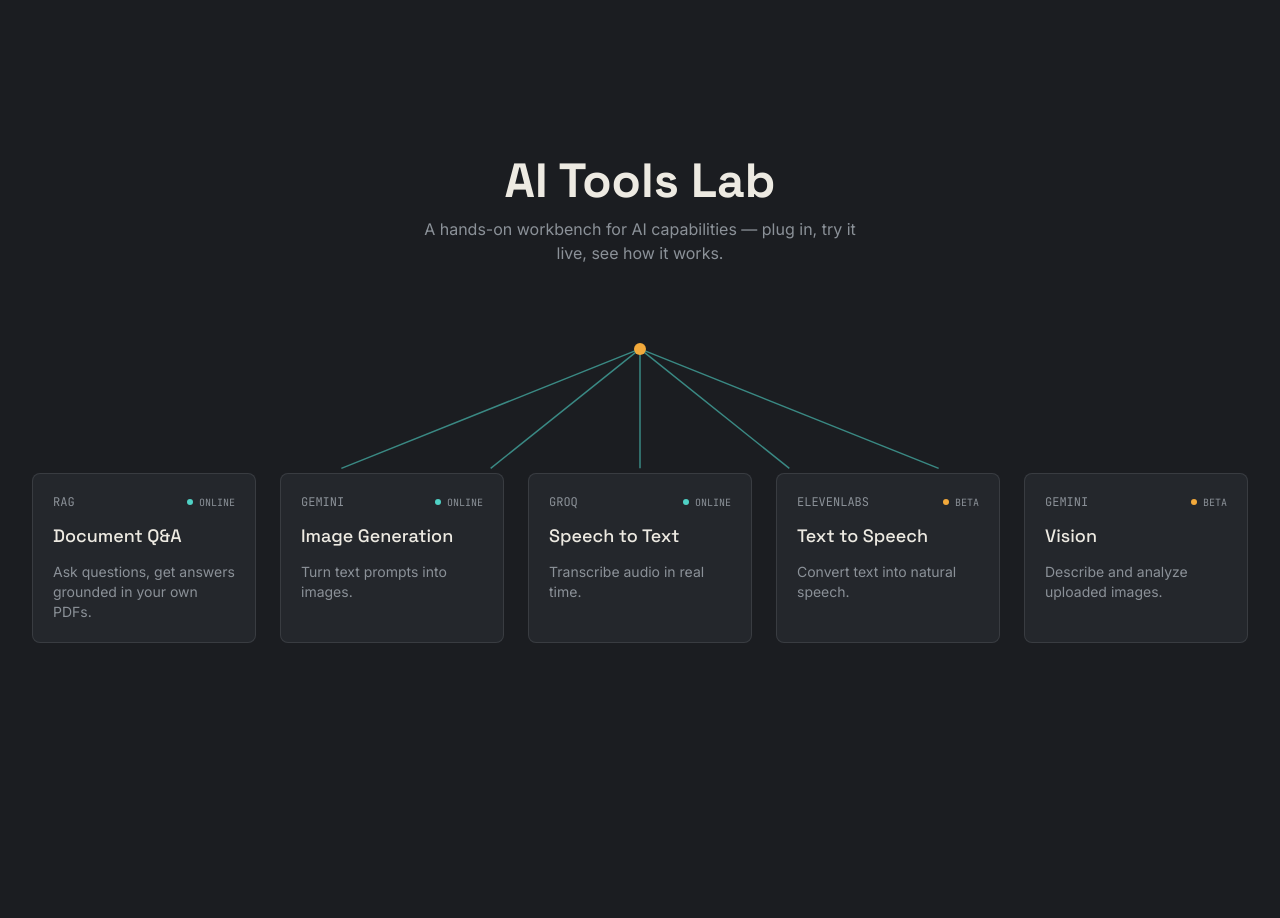
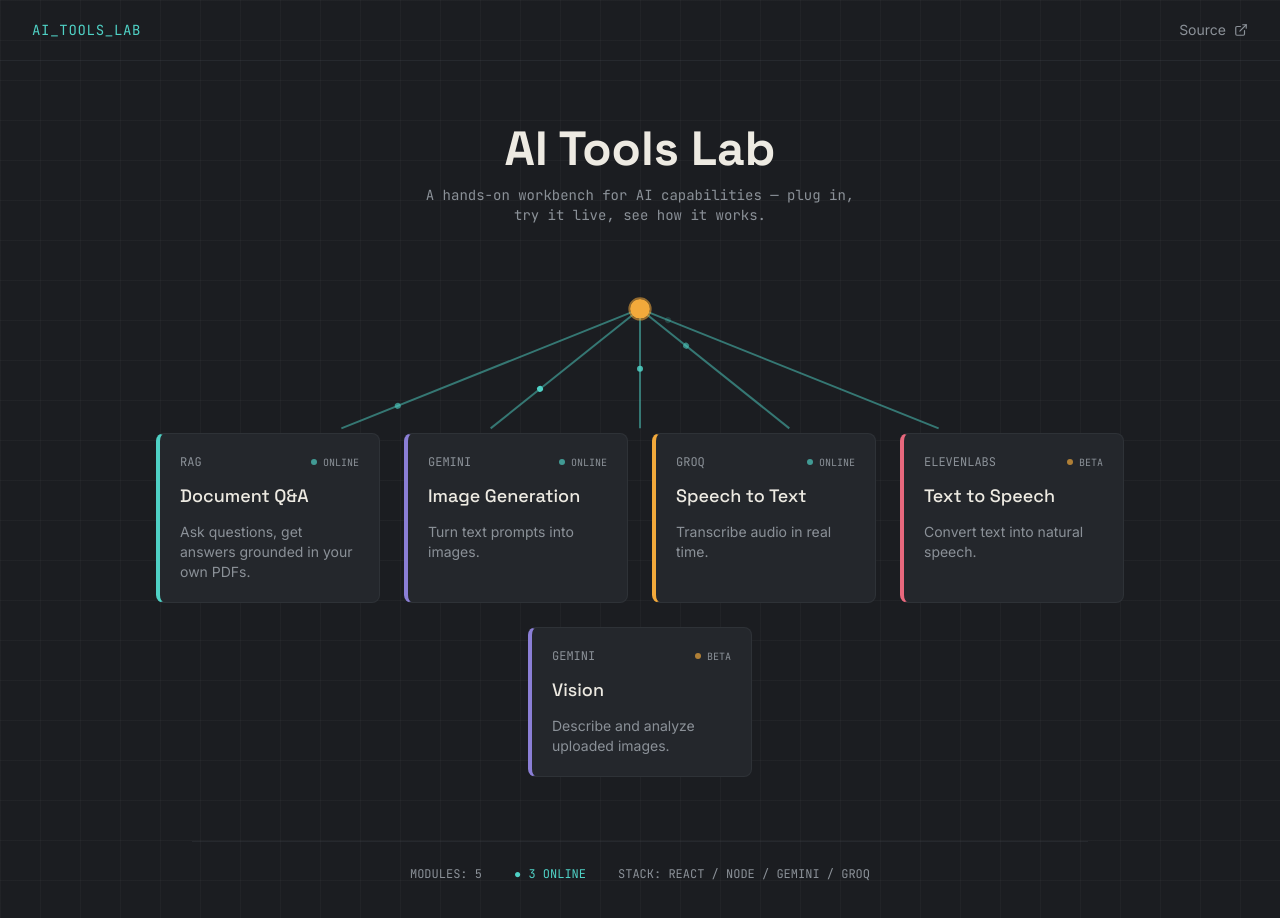
Before and after one commit to ruchit3601/NexaAI, a React (Vite) app in the folder client/: page / in a window 1280 px wide. Shown: the top 918 px of the page. Before the commit the page ends 800 px from the top, so only its background shows below. Built offline with nearby package versions, Linux system fonts and the light colour scheme.

Commit message:
feat: enhance UI components with animations and new navbar/status bar

```diff
--- a/client/src/components/ConnectionLines.jsx
+++ b/client/src/components/ConnectionLines.jsx
@@ -10,33 +10,38 @@ export default function ConnectionLines({ count }) {
   return (
     <svg
       viewBox={`0 0 ${width} 160`}
-      className="absolute top-0 left-1/2 -translate-x-1/2 w-full max-w-4xl pointer-events-none"
+      className="absolute top-0 left-1/2 -translate-x-1/2 w-full max-w-4xl pointer-events-none overflow-visible"
     >
       {Array.from({ length: count }).map((_, i) => {
         const targetX = spacing * (i + 1);
         return (
-          <motion.line
-            key={i}
-            x1={hubX}
-            y1={hubY}
-            x2={targetX}
-            y2={cardY}
-            stroke="#4FD1C5"
-            strokeWidth="1.5"
-            initial={{ pathLength: 0, opacity: 0 }}
-            animate={{ pathLength: 1, opacity: 0.6 }}
-            transition={{ delay: 0.3 + i * 0.1, duration: 0.5, ease: "easeOut" }}
-          />
+          <g key={i}>
+            <motion.line
+              x1={hubX} y1={hubY} x2={targetX} y2={cardY}
+              stroke="#4FD1C5" strokeWidth="2" opacity="0.5"
+              initial={{ pathLength: 0 }}
+              animate={{ pathLength: 1 }}
+              transition={{ delay: 0.3 + i * 0.1, duration: 0.5, ease: "easeOut" }}
+            />
+            <motion.circle
+              r="3" fill="#4FD1C5"
+              initial={{ offsetDistance: "0%", opacity: 0 }}
+              animate={{ offsetDistance: "100%", opacity: [0, 1, 0] }}
+              transition={{ delay: 1.2 + i * 0.2, duration: 1.4, repeat: Infinity, repeatDelay: 2 }}
+              style={{ offsetPath: `path("M${hubX},${hubY} L${targetX},${cardY}")` }}
+            />
+          </g>
         );
       })}
       <motion.circle
-        cx={hubX}
-        cy={hubY}
-        r="6"
-        fill="#F2A93B"
-        initial={{ scale: 0, opacity: 0 }}
-        animate={{ scale: 1, opacity: 1 }}
-        transition={{ duration: 0.3 }}
+        cx={hubX} cy={hubY} r="10" fill="#F2A93B"
+        initial={{ scale: 0 }} animate={{ scale: 1 }} transition={{ duration: 0.3 }}
+      />
+      <motion.circle
+        cx={hubX} cy={hubY} r="10" fill="none" stroke="#F2A93B" strokeWidth="1.5"
+        initial={{ scale: 1, opacity: 0.6 }}
+        animate={{ scale: 2.2, opacity: 0 }}
+        transition={{ duration: 1.8, repeat: Infinity, ease: "easeOut" }}
       />
     </svg>
   );
--- a/client/src/components/Hero.jsx
+++ b/client/src/components/Hero.jsx
@@ -1,18 +1,33 @@
+import { motion } from "framer-motion";
 import { modules } from "../data/modules";
 import ModuleCard from "./ModuleCard";
 import ConnectionLines from "./ConnectionLines";
+import Navbar from "./Navbar";
+import StatusBar from "./StatusBar";
 
 export default function Hero() {
   return (
-    <section className="min-h-screen flex flex-col items-center justify-center px-6 py-20">
-      <h1 className="font-display text-4xl md:text-5xl font-bold text-center mb-3">
+    <div className="min-h-screen flex flex-col">
+      <Navbar />
+      <section className="flex-1 flex flex-col items-center justify-center px-6 py-16">
+        <motion.h1
+          initial={{ opacity: 0, y: -10 }}
+          animate={{ opacity: 1, y: 0 }}
+          transition={{ duration: 0.5 }}
+          className="font-display text-4xl md:text-5xl font-bold text-center mb-3"
+        >
           AI Tools Lab
-      </h1>
-      <p className="text-muted-steel text-center mb-16 max-w-md">
+        </motion.h1>
+        <motion.p
+          initial={{ opacity: 0 }}
+          animate={{ opacity: 1 }}
+          transition={{ delay: 0.2, duration: 0.6 }}
+          className="text-muted-steel text-center mb-16 max-w-md font-mono text-sm"
+        >
           A hands-on workbench for AI capabilities — plug in, try it live, see how it works.
-      </p>
+        </motion.p>
 
-      <div className="relative w-full flex justify-center">
+        <div className="relative w-full max-w-6xl flex justify-center">
           <ConnectionLines count={modules.length} />
           <div className="flex flex-wrap justify-center gap-6 mt-36">
             {modules.map((module, i) => (
@@ -20,6 +35,9 @@ export default function Hero() {
             ))}
           </div>
         </div>
+
+        <StatusBar />
       </section>
+    </div>
   );
 }
--- a/client/src/components/ModuleCard.jsx
+++ b/client/src/components/ModuleCard.jsx
@@ -7,14 +7,18 @@ export default function ModuleCard({ module, index }) {
     <motion.div
       initial={{ opacity: 0, y: 16 }}
       animate={{ opacity: 1, y: 0 }}
+      whileHover={{ y: -4, boxShadow: `0 0 20px ${module.accent}33` }}
       transition={{ delay: 0.6 + index * 0.15, duration: 0.4 }}
-      className="bg-deep-slate rounded-lg p-5 w-56 border border-muted-steel/20 flex flex-col gap-3"
+      style={{ borderLeftColor: module.accent }}
+      className="bg-deep-slate rounded-lg p-5 w-56 border-l-4 border-y border-r border-muted-steel/10 flex flex-col gap-3 cursor-pointer"
     >
       <div className="flex items-center justify-between">
         <span className="font-mono text-xs text-muted-steel">{module.tag}</span>
         <span className="flex items-center gap-1.5">
-          <span
+          <motion.span
             className={`w-1.5 h-1.5 rounded-full ${isOnline ? "bg-circuit-teal" : "bg-signal-amber"}`}
+            animate={{ opacity: [1, 0.4, 1] }}
+            transition={{ duration: 2, repeat: Infinity, ease: "easeInOut" }}
           />
           <span className="font-mono text-[10px] text-muted-steel">{module.status}</span>
         </span>
--- /dev/null
+++ b/client/src/components/Navbar.jsx
@@ -0,0 +1,20 @@
+import { ExternalLink } from "lucide-react";
+
+export default function Navbar() {
+  return (
+    <nav className="w-full flex items-center justify-between px-8 py-5 border-b border-muted-steel/10">
+      <span className="font-mono text-sm text-circuit-teal tracking-wider">
+        AI_TOOLS_LAB
+      </span>
+      <a
+        href="https://github.com/ruchit3601/ai-tools-lab"
+        target="_blank"
+        rel="noopener noreferrer"
+        className="flex items-center gap-2 text-muted-steel hover:text-bone-white transition-colors text-sm"
+      >
+        <span>Source</span>
+        <ExternalLink size={14} />
+      </a>
+    </nav>
+  );
+}
--- /dev/null
+++ b/client/src/components/StatusBar.jsx
@@ -0,0 +1,13 @@
+import { modules } from "../data/modules";
+
+export default function StatusBar() {
+  const onlineCount = modules.filter((m) => m.status === "ONLINE").length;
+
+  return (
+    <div className="w-full max-w-4xl mx-auto mt-16 flex items-center justify-center gap-8 font-mono text-xs text-muted-steel border-t border-muted-steel/10 pt-6">
+      <span>MODULES: {modules.length}</span>
+      <span className="text-circuit-teal">● {onlineCount} ONLINE</span>
+      <span>STACK: REACT / NODE / GEMINI / GROQ</span>
+    </div>
+  );
+}
--- a/client/src/data/modules.js
+++ b/client/src/data/modules.js
@@ -1,7 +1,7 @@
 export const modules = [
-  { id: "rag", name: "Document Q&A", tag: "RAG", status: "ONLINE", description: "Ask questions, get answers grounded in your own PDFs." },
-  { id: "image", name: "Image Generation", tag: "GEMINI", status: "ONLINE", description: "Turn text prompts into images." },
-  { id: "stt", name: "Speech to Text", tag: "GROQ", status: "ONLINE", description: "Transcribe audio in real time." },
-  { id: "tts", name: "Text to Speech", tag: "ELEVENLABS", status: "BETA", description: "Convert text into natural speech." },
-  { id: "vision", name: "Vision", tag: "GEMINI", status: "BETA", description: "Describe and analyze uploaded images." },
+  { id: "rag", name: "Document Q&A", tag: "RAG", status: "ONLINE", description: "Ask questions, get answers grounded in your own PDFs.", accent: "#4FD1C5" },
+  { id: "image", name: "Image Generation", tag: "GEMINI", status: "ONLINE", description: "Turn text prompts into images.", accent: "#8B7FD6" },
+  { id: "stt", name: "Speech to Text", tag: "GROQ", status: "ONLINE", description: "Transcribe audio in real time.", accent: "#F2A93B" },
+  { id: "tts", name: "Text to Speech", tag: "ELEVENLABS", status: "BETA", description: "Convert text into natural speech.", accent: "#E8687D" },
+  { id: "vision", name: "Vision", tag: "GEMINI", status: "BETA", description: "Describe and analyze uploaded images.", accent: "#8B7FD6" },
 ];
--- a/client/src/index.css
+++ b/client/src/index.css
@@ -15,6 +15,10 @@
 
 body {
   background-color: var(--color-panel-graphite);
+  background-image:
+    linear-gradient(rgba(237, 234, 226, 0.03) 1px, transparent 1px),
+    linear-gradient(90deg, rgba(237, 234, 226, 0.03) 1px, transparent 1px);
+  background-size: 40px 40px;
   color: var(--color-bone-white);
   font-family: var(--font-body);
 }
```
Lines whose indentation alone changed are shown as unchanged.
